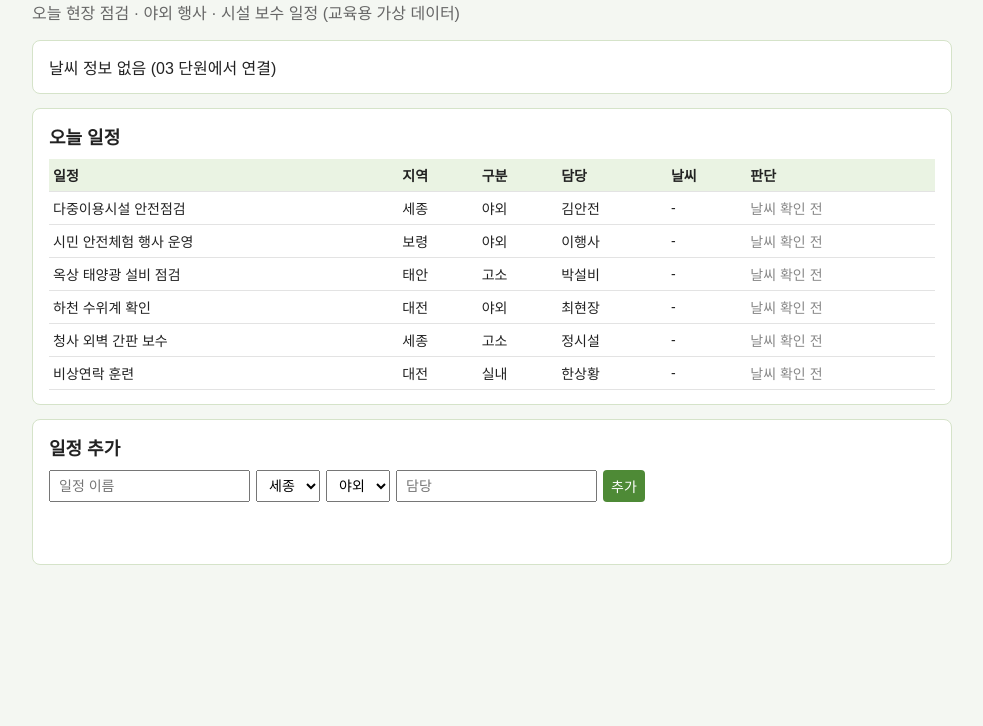
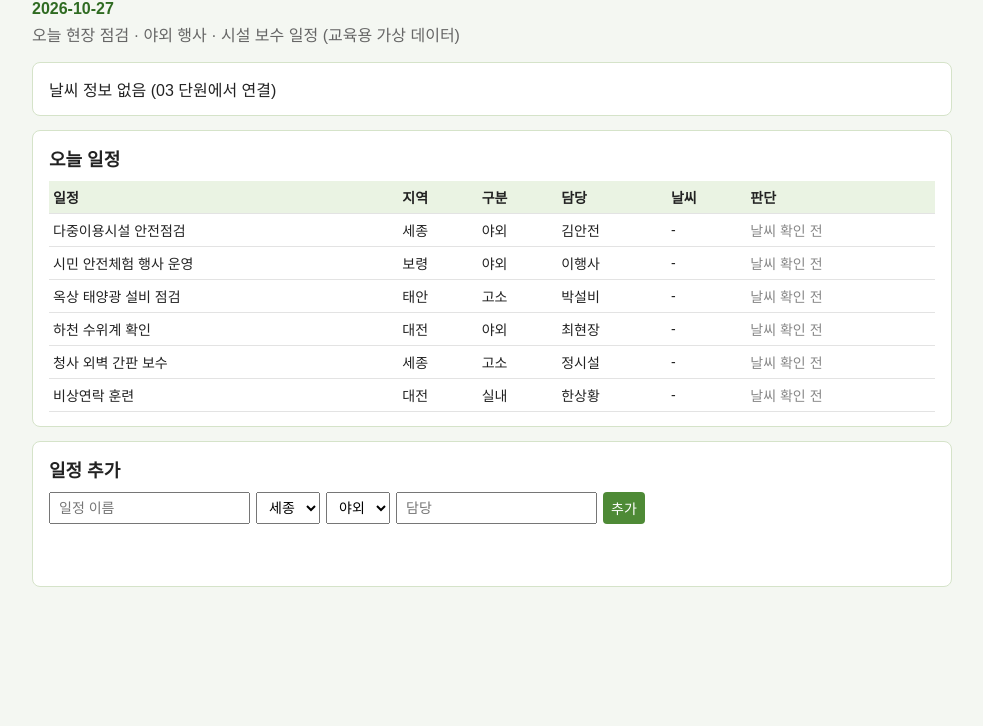
Before and after one commit to cdisun79-cyber/Wearther_Board, a plain HTML site: page index.html in a window 1280 px wide. Shown: the part 74-800 px from the top of the page, without its empty margins (148-1131 px from the left). Drawn offline with Linux system fonts and the light colour scheme.

Commit message:
날짜 표시
Co-Authored-By: Claude Sonnet 5.5 <noreply@anthropic.com>

```diff
--- a/app.js
+++ b/app.js
@@ -16,6 +16,14 @@ let weatherByRegion = {};   // 03 단원에서 지역별 날씨를 넣음
 function loadTasks() {
   const saved = JSON.parse(localStorage.getItem('wx_added') || '[]');
   tasks = SAMPLE_TASKS.concat(saved);
+}
+
+// 이 PC 시계 기준 오늘 날짜를 YYYY-MM-DD 로 표시
+function showToday() {
+  const d = new Date();
+  const mm = String(d.getMonth() + 1).padStart(2, '0');
+  const dd = String(d.getDate()).padStart(2, '0');
+  document.getElementById('todayBox').textContent = d.getFullYear() + '-' + mm + '-' + dd;
 }
 
 function weatherText(w) {
@@ -60,5 +68,6 @@ function addTask(e) {
 }
 
 document.getElementById('taskForm').addEventListener('submit', addTask);
+showToday();
 loadTasks();
 renderTasks();
--- a/index.html
+++ b/index.html
@@ -9,6 +9,7 @@
 <body>
   <header>
     <h1>현장 일정 날씨판</h1>
+    <p id="todayBox" class="today"></p>
     <p class="sub">오늘 현장 점검 · 야외 행사 · 시설 보수 일정 (교육용 가상 데이터)</p>
   </header>
 
--- a/style.css
+++ b/style.css
@@ -1,5 +1,6 @@
 body { font-family: "Malgun Gothic", sans-serif; max-width: 920px; margin: 0 auto; padding: 16px; background: #f4f7f2; color: #222; }
 header h1 { margin: 8px 0 0; color: #2f6b22; }
+.today { margin: 4px 0 0; color: #2f6b22; font-weight: bold; }
 .sub { margin: 4px 0 16px; color: #666; }
 .card { background: #fff; border: 1px solid #d5e3c9; border-radius: 8px; padding: 14px 16px; margin-bottom: 14px; }
 h2 { font-size: 18px; margin: 0 0 10px; }
```
